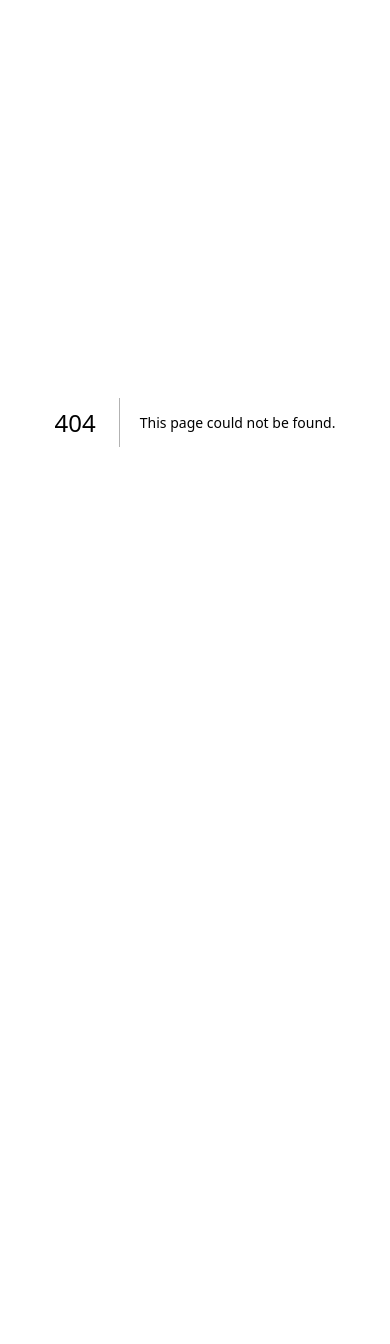
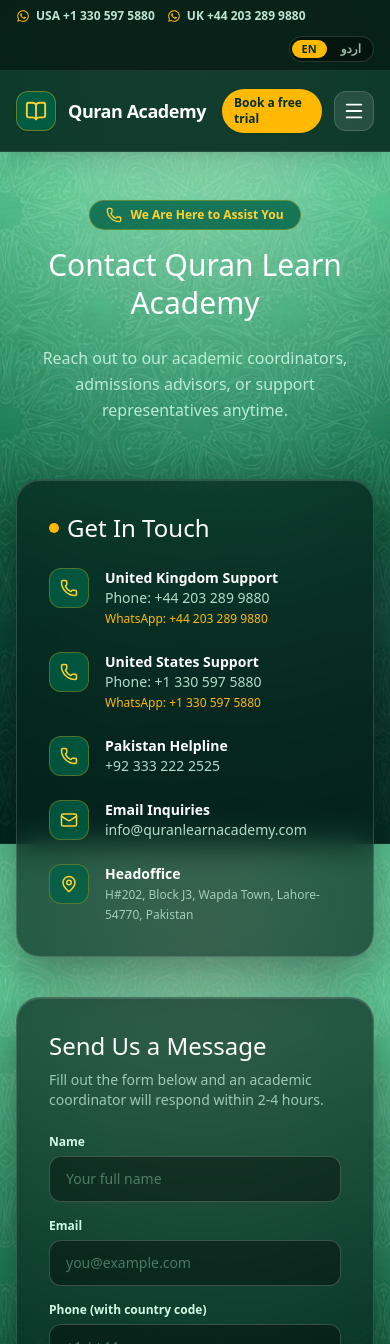
Before and after one commit to mdawoodali/QURAN-ACADEMY-APP, a Next.js app in the folder apps/web/: page /contact in a window 390 px wide. Before the commit this address had no page. Shown: the top 1344 px of the page. Before the commit the page ends 844 px from the top, so only its background shows below. Built offline with nearby package versions, Linux system fonts and the light colour scheme; a web font is replaced by a local one.

Commit message:
feat(pages): add Contact page with UK, USA, and Pakistan phone and inquiry form

```diff
--- /dev/null
+++ b/apps/web/src/app/(public)/contact/page.tsx
@@ -0,0 +1,164 @@
+"use client";
+
+import { Phone, Mail, MapPin, Send } from "lucide-react";
+import { useLanguage } from "@/components/LanguageContext";
+
+export default function ContactPage() {
+  const { t } = useLanguage();
+
+  return (
+    <main className="w-full max-w-[1280px] mx-auto px-4 sm:px-6 py-12 md:py-20 text-white">
+      <div className="text-center max-w-3xl mx-auto mb-14">
+        <div className="inline-flex items-center gap-2 px-4 py-1.5 rounded-full bg-emerald-800/80 border border-amber-400/30 text-amber-300 text-xs sm:text-sm font-semibold mb-4">
+          <Phone size={16} />
+          <span>We Are Here to Assist You</span>
+        </div>
+        <h1 className="text-3xl sm:text-4xl md:text-5xl font-serif text-white mb-6 leading-tight">
+          {t("contact")} Quran Learn Academy
+        </h1>
+        <p className="text-emerald-100/85 text-base sm:text-lg leading-relaxed">
+          Reach out to our academic coordinators, admissions advisors, or support representatives anytime.
+        </p>
+      </div>
+
+      <div className="grid grid-cols-1 lg:grid-cols-2 gap-10 lg:gap-14 mb-16">
+        {/* Contact Info Card */}
+        <div className="glass-container rounded-3xl p-8 sm:p-10 border border-white/15 shadow-2xl flex flex-col justify-between">
+          <div>
+            <h2 className="text-2xl font-serif text-white mb-6 flex items-center gap-2">
+              <span className="w-2.5 h-2.5 rounded-full bg-amber-400"></span>
+              {t("getInTouch")}
+            </h2>
+
+            <div className="space-y-6 text-sm text-emerald-100/85">
+              <div className="flex items-start gap-4">
+                <div className="w-10 h-10 rounded-xl bg-emerald-800/80 border border-amber-400/30 flex items-center justify-center text-amber-300 shrink-0">
+                  <Phone size={18} />
+                </div>
+                <div>
+                  <span className="font-bold text-white block">United Kingdom Support</span>
+                  <a href="tel:+442032899880" className="hover:text-amber-300 transition block">
+                    Phone: +44 203 289 9880
+                  </a>
+                  <a href="https://wa.me/+442032899880" target="_blank" rel="noopener noreferrer" className="hover:text-amber-300 transition text-xs text-amber-400">
+                    WhatsApp: +44 203 289 9880
+                  </a>
+                </div>
+              </div>
+
+              <div className="flex items-start gap-4">
+                <div className="w-10 h-10 rounded-xl bg-emerald-800/80 border border-amber-400/30 flex items-center justify-center text-amber-300 shrink-0">
+                  <Phone size={18} />
+                </div>
+                <div>
+                  <span className="font-bold text-white block">United States Support</span>
+                  <a href="tel:+13305975880" className="hover:text-amber-300 transition block">
+                    Phone: +1 330 597 5880
+                  </a>
+                  <a href="https://wa.me/+13305975880" target="_blank" rel="noopener noreferrer" className="hover:text-amber-300 transition text-xs text-amber-400">
+                    WhatsApp: +1 330 597 5880
+                  </a>
+                </div>
+              </div>
+
+              <div className="flex items-start gap-4">
+                <div className="w-10 h-10 rounded-xl bg-emerald-800/80 border border-amber-400/30 flex items-center justify-center text-amber-300 shrink-0">
+                  <Phone size={18} />
+                </div>
+                <div>
+                  <span className="font-bold text-white block">Pakistan Helpline</span>
+                  <span className="block">+92 333 222 2525</span>
+                </div>
+              </div>
+
+              <div className="flex items-start gap-4">
+                <div className="w-10 h-10 rounded-xl bg-emerald-800/80 border border-amber-400/30 flex items-center justify-center text-amber-300 shrink-0">
+                  <Mail size={18} />
+                </div>
+                <div>
+                  <span className="font-bold text-white block">Email Inquiries</span>
+                  <a href="mailto:info@quranlearnacademy.com" className="hover:text-amber-300 transition">
+                    info@quranlearnacademy.com
+                  </a>
+                </div>
+              </div>
+
+              <div className="flex items-start gap-4">
+                <div className="w-10 h-10 rounded-xl bg-emerald-800/80 border border-amber-400/30 flex items-center justify-center text-amber-300 shrink-0">
+                  <MapPin size={18} />
+                </div>
+                <div>
+                  <span className="font-bold text-white block">{t("headOffice")}</span>
+                  <span className="text-xs sm:text-sm text-emerald-100/70">
+                    {t("headOfficeAddress")}
+                  </span>
+                </div>
+              </div>
+            </div>
+          </div>
+        </div>
+
+        {/* Message Form */}
+        <div className="glass-container rounded-3xl p-8 sm:p-10 border border-white/15 shadow-2xl">
+          <h2 className="text-2xl font-serif text-white mb-2">Send Us a Message</h2>
+          <p className="text-emerald-100/70 text-sm mb-6">
+            Fill out the form below and an academic coordinator will respond within 2-4 hours.
+          </p>
+
+          <form
+            onSubmit={(e) => {
+              e.preventDefault();
+              alert("Your message has been received! We will be in touch shortly.");
+            }}
+            className="space-y-4"
+          >
+            <div>
+              <label className="block text-xs font-semibold text-emerald-100 mb-1.5">{t("namePlaceholder")}</label>
+              <input
+                type="text"
+                required
+                className="w-full bg-black/40 border border-white/20 rounded-xl px-4 py-3 text-white placeholder:text-emerald-200/40 focus:outline-none focus:border-amber-400 text-sm transition"
+                placeholder="Your full name"
+              />
+            </div>
+            <div>
+              <label className="block text-xs font-semibold text-emerald-100 mb-1.5">{t("emailPlaceholder")}</label>
+              <input
+                type="email"
+                required
+                className="w-full bg-black/40 border border-white/20 rounded-xl px-4 py-3 text-white placeholder:text-emerald-200/40 focus:outline-none focus:border-amber-400 text-sm transition"
+                placeholder="you@example.com"
+              />
+            </div>
+            <div>
+              <label className="block text-xs font-semibold text-emerald-100 mb-1.5">{t("phonePlaceholder")}</label>
+              <input
+                type="tel"
+                required
+                className="w-full bg-black/40 border border-white/20 rounded-xl px-4 py-3 text-white placeholder:text-emerald-200/40 focus:outline-none focus:border-amber-400 text-sm transition"
+                placeholder="+1 / +44 ..."
+              />
+            </div>
+            <div>
+              <label className="block text-xs font-semibold text-emerald-100 mb-1.5">Message / Inquiries</label>
+              <textarea
+                rows={4}
+                required
+                className="w-full bg-black/40 border border-white/20 rounded-xl px-4 py-3 text-white placeholder:text-emerald-200/40 focus:outline-none focus:border-amber-400 text-sm transition"
+                placeholder="Tell us about your learning goals or ask any question..."
+              />
+            </div>
+
+            <button
+              type="submit"
+              className="w-full bg-amber-400 hover:bg-amber-300 text-emerald-950 font-bold py-3.5 rounded-xl transition shadow-lg flex items-center justify-center gap-2 cursor-pointer text-base"
+            >
+              <Send size={18} />
+              <span>{t("send")}</span>
+            </button>
+          </form>
+        </div>
+      </div>
+    </main>
+  );
+}
```
